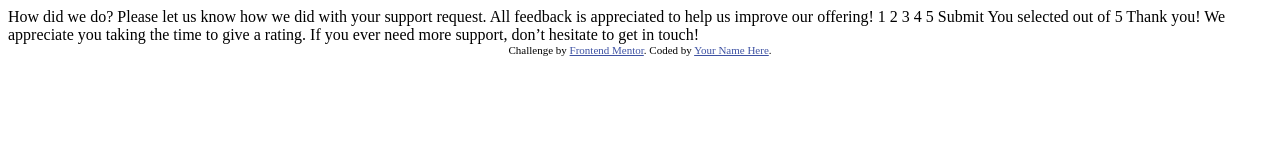
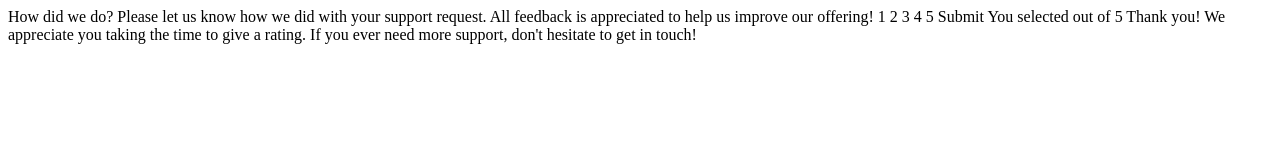
Before and after one commit to EbadShelby/rating-component-JS_002, a plain HTML site: page index.html in a window 1280 px wide. Drawn offline with Linux system fonts and the light colour scheme.

Commit message:
added prep code

```diff
--- a/index.html
+++ b/index.html
@@ -7,12 +7,6 @@
   <link rel="icon" type="image/png" sizes="32x32" href="./images/favicon-32x32.png">
 
   <title>Frontend Mentor | Interactive rating component</title>
-
-  <!-- Feel free to remove these styles or customise in your own stylesheet 👍 -->
-  <style>
-    .attribution { font-size: 11px; text-align: center; }
-    .attribution a { color: hsl(228, 45%, 44%); }
-  </style>
 </head>
 <body>
 
@@ -36,14 +30,10 @@
   Thank you!
 
   We appreciate you taking the time to give a rating. If you ever need more support,
-  don’t hesitate to get in touch!
+  don't hesitate to get in touch!
 
   <!-- Thank you state end -->
 
-
-  <div class="attribution">
-    Challenge by <a href="https://www.frontendmentor.io?ref=challenge" target="_blank">Frontend Mentor</a>.
-    Coded by <a href="#">Your Name Here</a>.
-  </div>
 </body>
+<script type="module" src="script.js"></script>
 </html>
--- a/style.css
+++ b/style.css
@@ -0,0 +1,164 @@
+/* ======================================= */
+/* ========|| Custom Properties ||======== */
+/* ======================================= */
+:root {
+  --clr-primary: ;
+
+  --clr-secondary: ;
+
+  --clr-accent: ;
+
+  --clr-neutral-100: hsl(0, 0%, 100%);
+
+  --fw-regular: 400;
+  --fw-medium: 500;
+  --fw-bold: 700;
+
+  --ff-accent: ;
+  --ff-base: ;
+
+  --spacing-50: 4px;
+  --spacing-100: 8px;
+  --spacing-150: 12px;
+  --spacing-200: 16px;
+  --spacing-250: 20px;
+  --spacing-300: 24px;
+  --spacing-350: 28px;
+  --spacing-400: 32px;
+  --spacing-500: 40px;
+  --spacing-600: 48px;
+  --spacing-700: 60px;
+  --spacing-800: 100px;
+  --spacing-900: 160px;
+  --spacing-1000: 240px;
+
+  /* Desktop */
+  --fs-desktop-smallest: 0.75rem; /* 12px */
+  --fs-desktop-detail: 0.875rem; /* 14px */
+  --fs-desktop-regular: 1.125rem; /* 16px/18px */
+  --fs-desktop-subtitle-small: ; /* 20px */
+  --fs-desktop-subtitle-regular: 2.5rem; /* 40px */
+  --fs-desktop-subtitle-large: ; /* 22px */
+  --fs-desktop-main-small: 2rem; /* 32px */
+  --fs-desktop-main-regular: 2.375rem; /* 38px */
+  --fs-desktop-main-large: 2.625rem; /* 42px */
+  --fs-desktop-display-small: 3.75rem; /* 60px */
+  --fs-desktop-display-regular: 4.5rem; /* 72px */
+  --fs-desktop-display-large: 5rem; /* 80px */
+
+  /* Mobile */
+  --fs-mobile-xsmall: 0.75rem; /* 12px */
+  --fs-mobile-small: 0.875rem; /* 14px */
+  --fs-mobile-regular: 1rem; /* 16px */
+  --fs-mobile-subtitle-small: 1.25rem; /* 18px */
+  --fs-mobile-subtitle-regular: 1.375rem; /* 22px */
+  --fs-mobile-subtitle-large: 1.5rem; /* 24px */
+  --fs-mobile-main-title-small: 1.5rem; /* 24px */
+  --fs-mobile-main-title-regular: 2rem; /* 32px */
+  --fs-mobile-main-title-large: 2.375rem; /* 38px */
+  --fs-mobile-display-small: 3rem; /* 48px */
+  --fs-mobile-display-regular: 3.75rem; /* 80px */
+  --fs-mobile-display-large: 4.5rem; /* 72px */
+
+  --fs-body: clamp(var(--fs-mobile-regular), 0.9565rem + 0.2174vw, var(--fs-desktop-regular));
+  --fs-title: clamp(var(--fs-mobile-main-title-small), 1.1087rem + 1.9565vw , var(--fs-desktop-main-large));
+  --fs-sub-title: clamp(var(--fs-mobile-subtitle-regular), 0.8152rem + 2.1739vw, var(--fs-desktop-subtitle-regular));
+  --fs-smallest: ;
+  --fs-button: ;
+}
+
+/* ======================================= */
+/* ===============|| Reset ||============= */
+/* ======================================= */
+*,
+*::before,
+*::after {
+  box-sizing: border-box;
+}
+
+* {
+  margin: 0;
+  padding: 0;
+}
+
+html:focus-within {
+  scroll-behavior: smooth;
+}
+
+html,
+body {
+  min-height: 100vh;
+}
+
+body {
+  line-height: 1.5;
+  text-rendering: optimizeSpeed;
+}
+
+img,
+picture,
+video,
+canvas,
+svg {
+  vertical-align: middle;
+  max-width: 100%;
+}
+
+input,
+button,
+textarea,
+select {
+  font: inherit;
+}
+
+p {
+  overflow-wrap: break-word;
+  /* max-width: 75ch; */
+  text-wrap: pretty; /*prevent alone words*/
+  line-height: 1.5;
+}
+
+h1,
+h2,
+h3,
+h4,
+h5,
+h6 {
+  overflow-wrap: break-word;
+  line-height: 1.1;
+  text-wrap: balance;
+}
+
+/* ======================================= */
+/* ========|| General Styling ||========== */
+/* ======================================= */
+body {
+  font-family: var(--ff-base);
+}
+
+/* ======================================= */
+/* ==========|| Header Style ||=========== */
+/* ======================================= */
+
+/* ======================================= */
+/* ===========|| Main Style ||============ */
+/* ======================================= */
+
+/* =============|| Buttons ||============= */
+
+/* =============|| Inputs ||============= */
+
+/* ======================================= */
+/* ==========|| footer Style ||=========== */
+/* ======================================= */
+
+/* ======================================= */
+/* ============|| Utilities ||============ */
+/* ======================================= */
+
+/* ======================================= */
+/* ===========|| Breakpoints ||=========== */
+/* ======================================= */
+
+/* button shadow  left-right/ down-up/ blur/ spread */
+/* box-shadow: inset 0px -2px 0px 1px rgba(0,0,0,0.4); */
```
